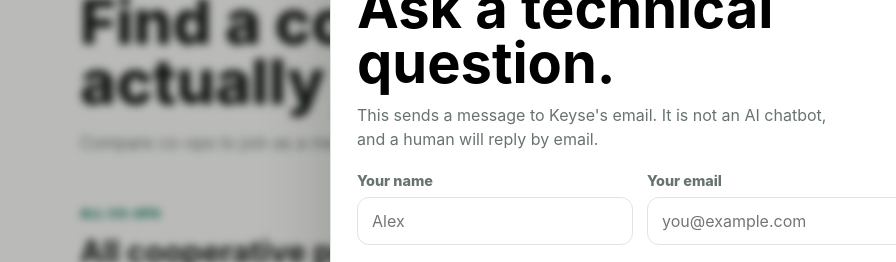
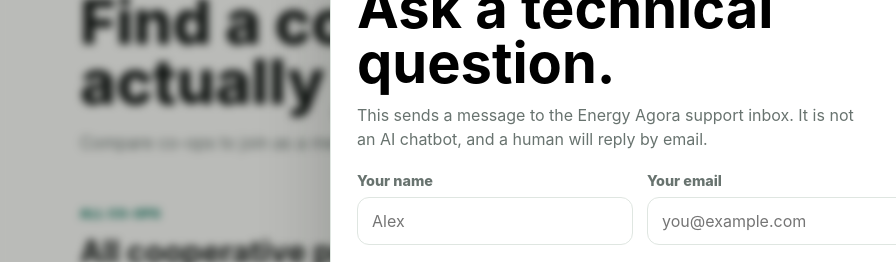
Before and after one commit to Weaver-string/Energy-cooperative-listing, a website: page index.html in a window 1280 px wide. Both pictures are taken after a click on the button "Ask a human engineer". Shown: the part 161-423 px from the top of the page, 0-896 px from the left. Drawn offline with Linux system fonts and the light colour scheme; no server answers; grey boxes are pictures that could not be loaded.

Commit message:
Remove personal name from support copy

```diff
--- a/index.html
+++ b/index.html
@@ -67,7 +67,7 @@
           <div>
             <p class="eyebrow">Human engineer</p>
             <h2 id="engineer-dialog-title">Ask a technical question.</h2>
-            <p>This sends a message to Keyse's email. It is not an AI chatbot, and a human will reply by email.</p>
+            <p>This sends a message to the Energy Agora support inbox. It is not an AI chatbot, and a human will reply by email.</p>
           </div>
           <button class="engineer-form__close" id="engineer-close-button" type="button" aria-label="Close help form">
             <svg viewBox="0 0 24 24" aria-hidden="true"><path d="m6 6 12 12M18 6 6 18" /></svg>
```
